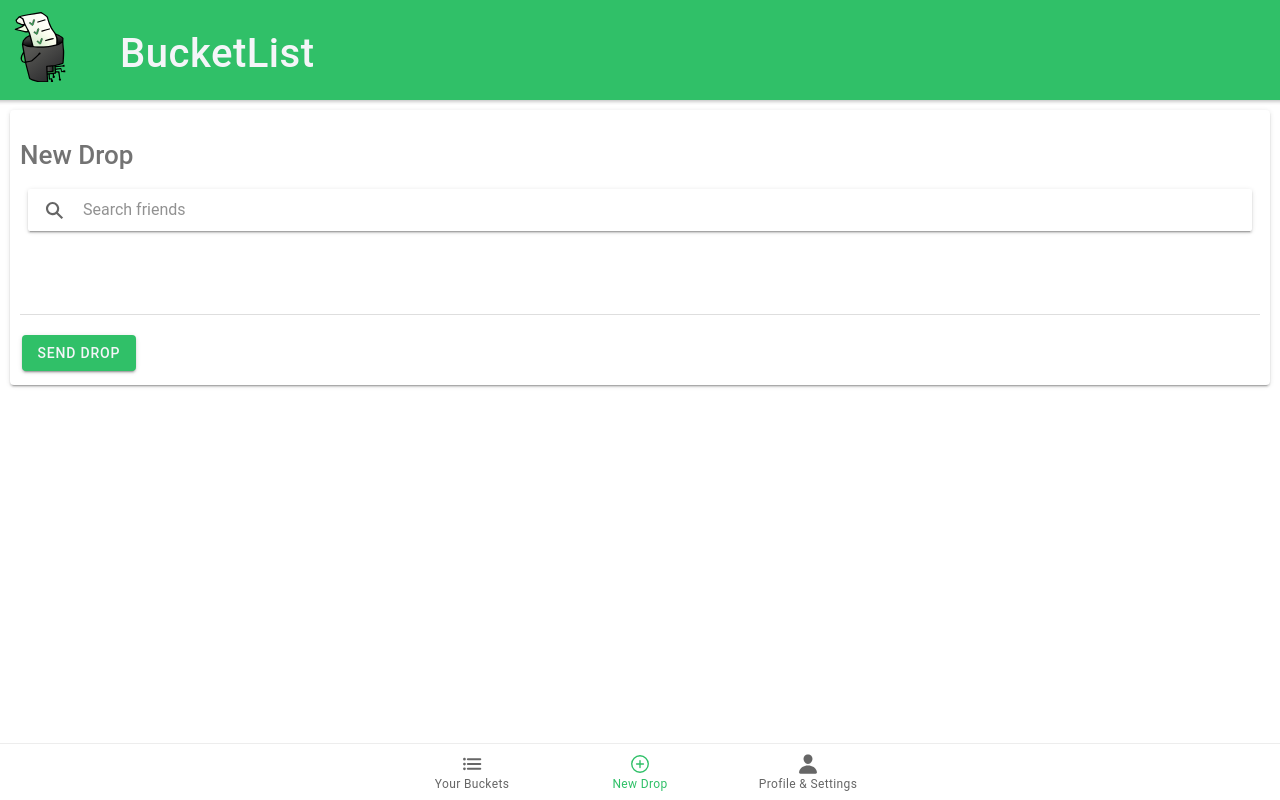
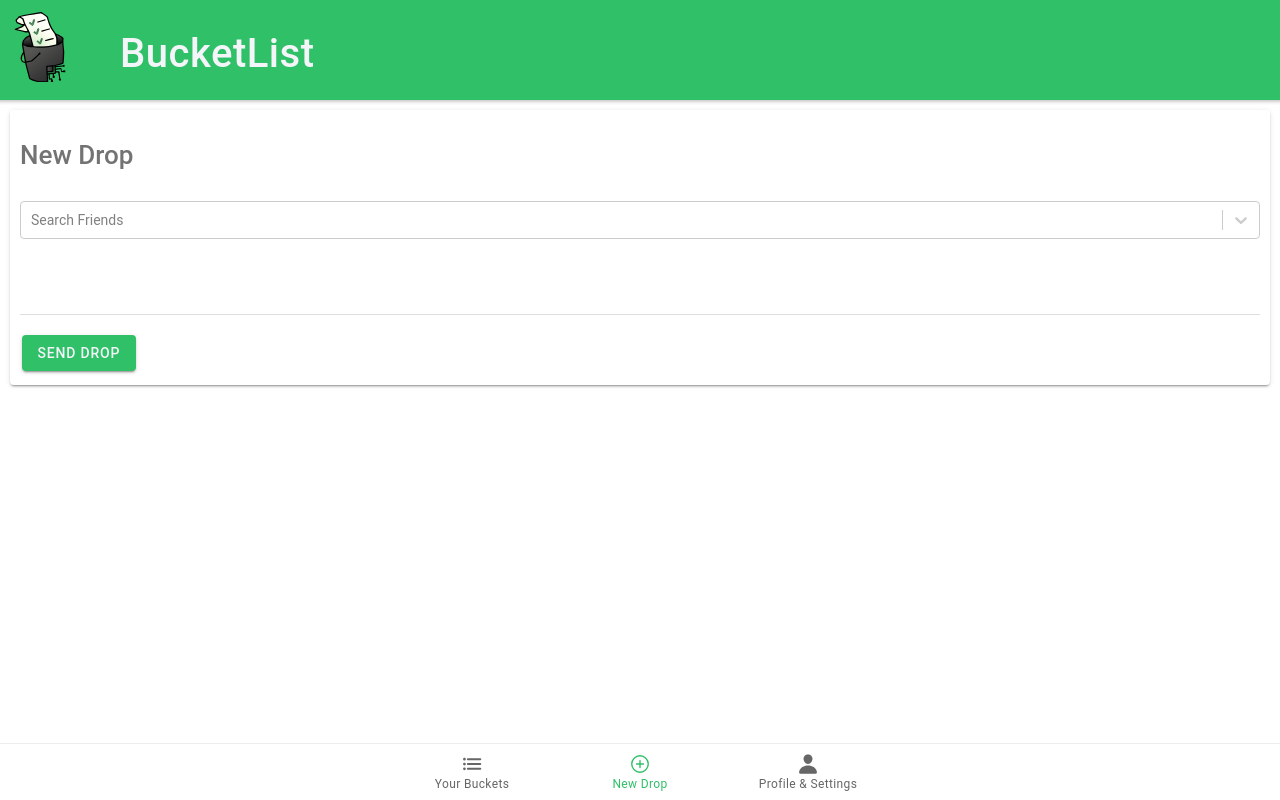
Before and after one commit to djpeach/bucketlist, a React (Create React App) app in the folder ionic-client/: page /suggestions/new in a window 1280 px wide. Built offline with nearby package versions, Linux system fonts and the light colour scheme; no server answers; sample sign-in values are in the browser's storage.

Commit message:
friend search working and new suggestion page mostly finished

```diff
--- a/ionic-client/package.json
+++ b/ionic-client/package.json
@@ -27,6 +27,7 @@
     "react-router": "^5.1.0",
     "react-router-dom": "^5.1.0",
     "react-scripts": "3.2.0",
+    "react-select": "^3.0.8",
     "typescript": "3.6.3"
   },
   "scripts": {
--- a/ionic-client/src/components/user/NewDrop.js
+++ b/ionic-client/src/components/user/NewDrop.js
@@ -8,42 +8,78 @@ import {
   IonLabel,
   IonTextarea
 } from '@ionic/react'
+import Select from 'react-select';
+import authedComponent from '../common/AuthedComponent'
+import {state as userState} from "../../state";
 
-import authedComponent from '../common/AuthedComponent'
+userState.user.friends.map((obj) => {
+  obj.value = obj.email
+  obj.label = `${obj.firstName} ${obj.lastName}`
+})
+
+const friendSearchStyles = {
+  menu: (provided, state) => ({
+    ...provided,
+    background: 'white',
+    zIndex: '100 !important',
+  }),
+  option: (provided, state) => ({
+    ...provided,
+  }),
+}
 
 class NewDrop extends React.Component {
+
   constructor(props) {
     super(props);
 
     this.state = {
-      friendListQuery: '',
-      showFriendList: false,
-    };
-
-    this.handleFriendListInputChange = this.handleFriendListInputChange.bind(this);
+      friendObj: null,
+      message: ''
+    }
   }
 
-  handleFriendListInputChange = (event) => {
+  handleFriendSearchChange = friendObj => {
     this.setState({
-      showFriendList: true,
-      friendListQuery: event.target.value
+      friendObj,
+    })
+  }
+
+  handleDescriptionChange = (event) => {
+    var description = event.target.value
+    // Handle newlines in the description textarea (thinking either <br /> or \n)
+    description = description.replace(/\r?\n/g, ' <br /> ')
+    this.setState({
+      message: description
     })
   }
 
   render() {
-    let query = this.state.friendListQuery;
+    const { friendObj } = this.state;
     return (
       <IonPage className="bl-page">
         <IonCard className="bl-card-padding">
-          <h1>New Drop</h1>
-          <IonSearchbar placeholder={"Search friends"} onIonChange={this.handleFriendListInputChange} value={query} >
-          </IonSearchbar>
+          <h1 style={{ paddingBottom: '20px' }}>New Drop</h1>
+
+          <Select
+            value={friendObj}
+            placeholder='Search Friends'
+            styles={friendSearchStyles}
+            onChange={this.handleFriendSearchChange}
+            noOptionsMessage={() => 'Friend not found'}
+            isClearable
+            isSearchable
+            name="friends"
+            // TODO: set this up to not use mock state (options are label, value)
+            options={userState.user.friends}
+          />
+
 
           <IonItem style={{ marginTop: '20px' }}>
             <IonLabel position="floating"></IonLabel>
-            <IonTextarea rows={1} cols={20} autoGrow={true} placeholder={"Description"}></IonTextarea>
+            <IonTextarea rows={1} cols={20} autoGrow={true} placeholder={"Description"} onIonChange={this.handleDescriptionChange}></IonTextarea>
           </IonItem>
-          <IonButton style={{ marginTop: '20px' }}>
+          <IonButton style={{ marginTop: '20px' }} onClick={() => {console.log(this.state)}}>
           Send Drop
           </IonButton>
         </IonCard>
```
